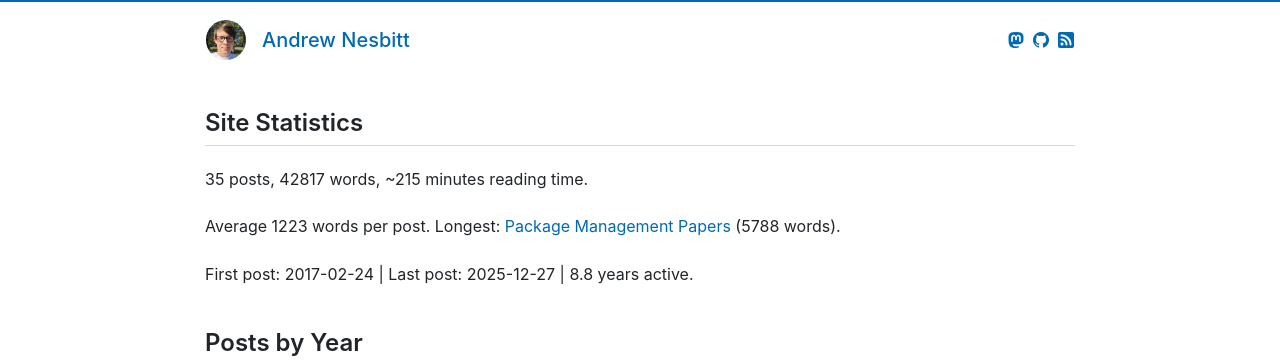
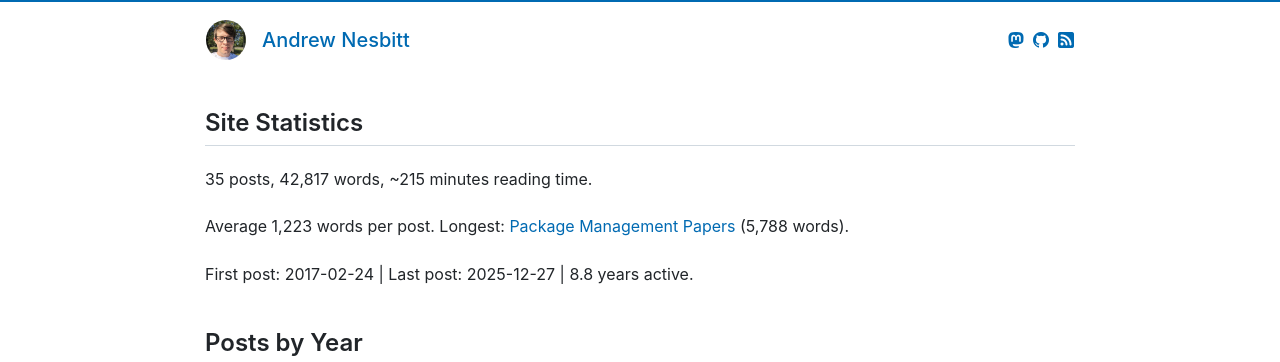
Before and after one commit to andrew/nesbitt.io, a Jekyll site: the page built from stats.html, in a window 1280 px wide. Shown: the top 362 px of the page. Built offline with Jekyll 4.4.1, drawn with Linux system fonts in a browser that asks for light colours.

Commit message:
Add number formatting filter and update site statistics display

```diff
--- a/_data/stats.json
+++ b/_data/stats.json
@@ -1,5 +1,5 @@
 {
-  "generated_at": "2025-12-27T10:39:01Z",
+  "generated_at": "2025-12-27T10:51:17Z",
   "total_posts": 35,
   "total_words": 42817,
   "reading_minutes": 215,
--- /dev/null
+++ b/_plugins/number_format.rb
@@ -0,0 +1,9 @@
+module Jekyll
+  module NumberFormat
+    def number_with_commas(input)
+      input.to_s.gsub(/(\d)(?=(\d{3})+(?!\d))/, '\\1,')
+    end
+  end
+end
+
+Liquid::Template.register_filter(Jekyll::NumberFormat)
--- a/stats.html
+++ b/stats.html
@@ -6,9 +6,9 @@ title: Stats
 <div class="post-content">
   <h2>Site Statistics</h2>
 
-  <p>{{ site.data.stats.total_posts }} posts, {{ site.data.stats.total_words }} words, ~{{ site.data.stats.reading_minutes }} minutes reading time.</p>
+  <p>{{ site.data.stats.total_posts }} posts, {{ site.data.stats.total_words | number_with_commas }} words, ~{{ site.data.stats.reading_minutes }} minutes reading time.</p>
 
-  <p>Average {{ site.data.stats.average_words }} words per post. Longest: <a href="{{ site.data.stats.longest_post.url }}">{{ site.data.stats.longest_post.title }}</a> ({{ site.data.stats.longest_post.words }} words).</p>
+  <p>Average {{ site.data.stats.average_words | number_with_commas }} words per post. Longest: <a href="{{ site.data.stats.longest_post.url }}">{{ site.data.stats.longest_post.title }}</a> ({{ site.data.stats.longest_post.words | number_with_commas }} words).</p>
 
   <p>First post: {{ site.data.stats.first_post.date }} | Last post: {{ site.data.stats.last_post.date }} | {{ site.data.stats.years_active }} years active.</p>
 
```
